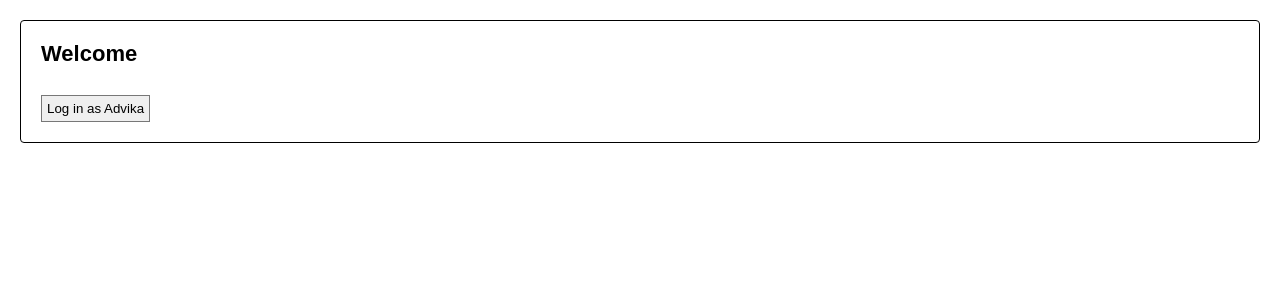
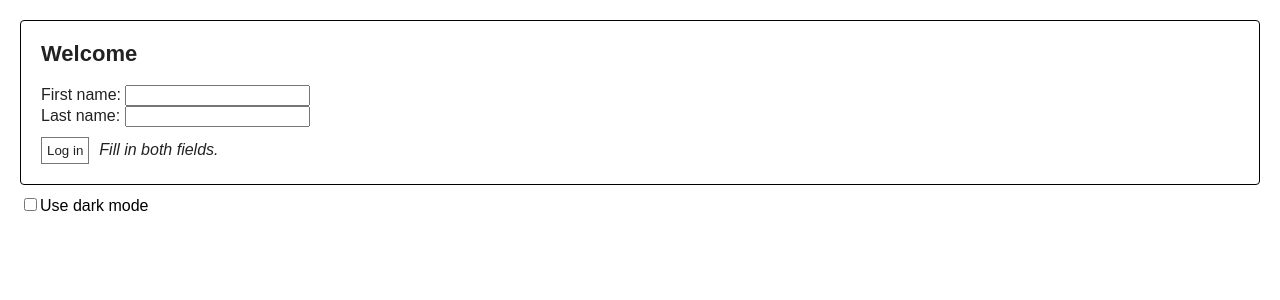
Before and after one commit to Pcjmy/react-app, a React app: page / in a window 1280 px wide. Shown: the top 300 px of the page. Built offline with nearby package versions, Linux system fonts and the light colour scheme.

Commit message:
feat: multiple contexts

```diff
--- a/src/App.js
+++ b/src/App.js
@@ -1,58 +1,112 @@
 import { createContext, useContext, useState } from 'react';
 
+const ThemeContext = createContext(null);
 const CurrentUserContext = createContext(null);
 
 function App() {
+  const [theme, setTheme] = useState('light');
   const [currentUser, setCurrentUser] = useState(null);
   return (
+    <ThemeContext.Provider value={theme}>
       <CurrentUserContext.Provider
         value={{
           currentUser,
           setCurrentUser
         }}
       >
-      <Form />
+        <WelcomePanel />
+        <label>
+          <input
+            type="checkbox"
+            checked={theme === 'dark'}
+            onChange={(e) => {
+              setTheme(e.target.checked ? 'dark' : 'light')
+            }}
+          />
+          Use dark mode
+        </label>
       </CurrentUserContext.Provider>
-  );
+    </ThemeContext.Provider>
+  )
 }
 
-function Form({ children }) {
+function WelcomePanel({ children }) {
+  const {currentUser} = useContext(CurrentUserContext);
   return (
     <Panel title="Welcome">
-      <LoginButton />
+      {currentUser !== null ?
+        <Greeting /> :
+        <LoginForm />
+      }
     </Panel>
   );
 }
 
-function LoginButton() {
-  const {
-    currentUser,
-    setCurrentUser
-  } = useContext(CurrentUserContext);
-
-  if (currentUser !== null) {
-    return <p>You logged in as {currentUser.name}.</p>;
+function Greeting() {
+  const {currentUser} = useContext(CurrentUserContext);
+  return (
+    <p>You logged in as {currentUser.name}.</p>
+  )
 }
 
+function LoginForm() {
+  const {setCurrentUser} = useContext(CurrentUserContext);
+  const [firstName, setFirstName] = useState('');
+  const [lastName, setLastName] = useState('');
+  const canLogin = firstName.trim() !== '' && lastName.trim() !== '';
   return (
-    <Button onClick={() => {
-      setCurrentUser({ name: 'Advika' })
-    }}>Log in as Advika</Button>
+    <>
+      <label>
+        First name{': '}
+        <input
+          required
+          value={firstName}
+          onChange={e => setFirstName(e.target.value)}
+        />
+      </label>
+      <label>
+        Last name{': '}
+        <input
+        required
+          value={lastName}
+          onChange={e => setLastName(e.target.value)}
+        />
+      </label>
+      <Button
+        disabled={!canLogin}
+        onClick={() => {
+          setCurrentUser({
+            name: firstName + ' ' + lastName
+          });
+        }}
+      >
+        Log in
+      </Button>
+      {!canLogin && <i>Fill in both fields.</i>}
+    </>
   );
 }
 
 function Panel({ title, children }) {
+  const theme = useContext(ThemeContext);
+  const className = 'panel-' + theme;
   return (
-    <section className="panel">
+    <section className={className}>
       <h1>{title}</h1>
       {children}
     </section>
   )
 }
 
-function Button({ children, onClick }) {
+function Button({ children, disabled, onClick }) {
+  const theme = useContext(ThemeContext);
+  const className = 'button-' + theme;
   return (
-    <button className="button" onClick={onClick}>
+    <button
+      className={className}
+      disabled={disabled}
+      onClick={onClick}
+    >
       {children}
     </button>
   );
--- a/src/style.css
+++ b/src/style.css
@@ -50,16 +50,37 @@ label {
   display: block;
 }
 
-.panel {
+.panel-light,
+.panel-dark {
   border: 1px solid black;
   border-radius: 4px;
   padding: 20px;
   margin-bottom: 10px;
 }
+.panel-light {
+  color: #222;
+  background: #fff;
+}
 
-.button {
+.panel-dark {
+  color: #fff;
+  background: rgb(23, 32, 42);
+}
+
+.button-light,
+.button-dark {
   border: 1px solid #777;
   padding: 5px;
   margin-right: 10px;
   margin-top: 10px;
 }
+
+.button-dark {
+  background: #222;
+  color: #fff;
+}
+
+.button-light {
+  background: #fff;
+  color: #222;
+}
```
Lines whose indentation alone changed are shown as unchanged.
